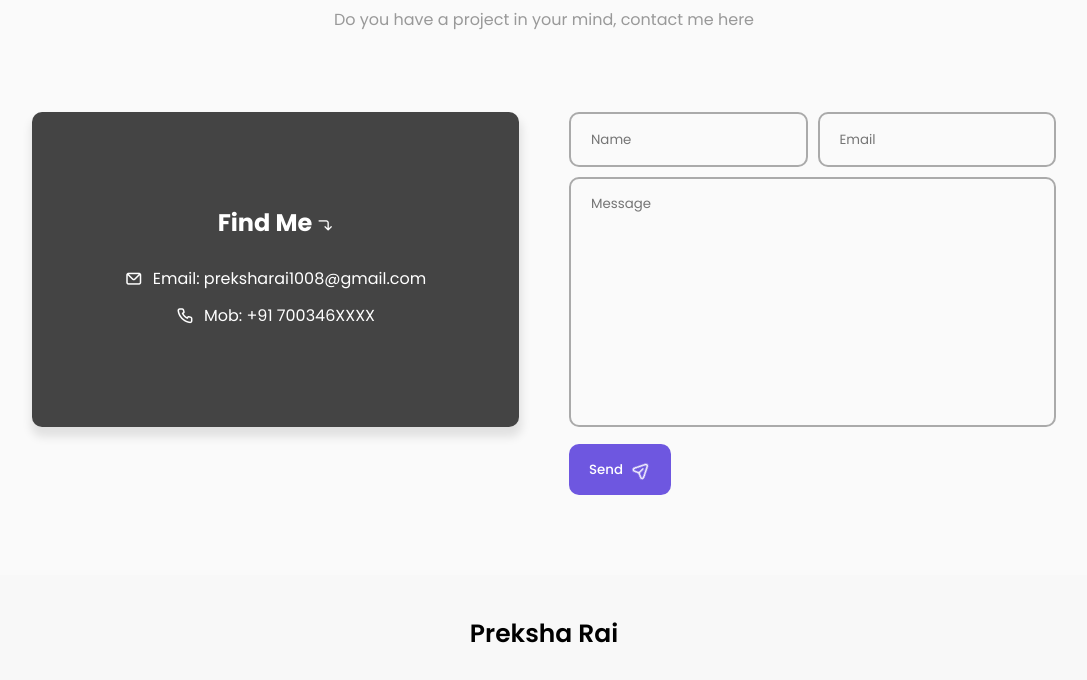
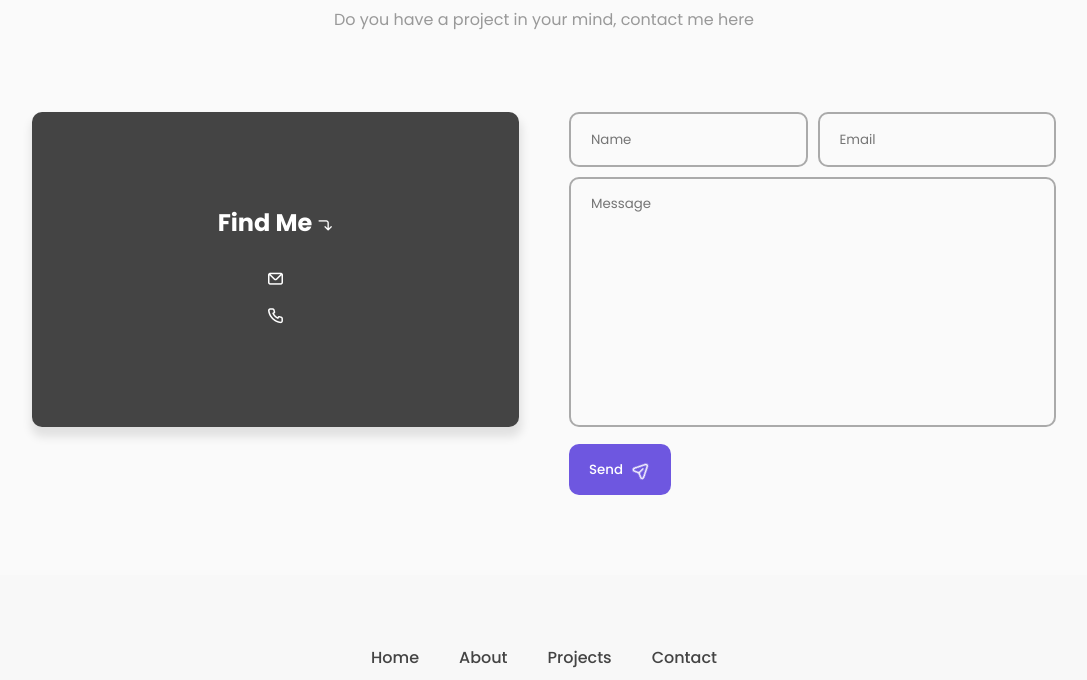
Before and after one commit to abhi-0810/Port, a plain HTML site: page index.html in a window 1280 px wide. Shown: the part 2001-2681 px from the top of the page, without its empty margins (96-1183 px from the left). Drawn offline with nearby package versions, Linux system fonts and the light colour scheme.

Commit message:
Update index.html

```diff
--- a/index.html
+++ b/index.html
@@ -6,13 +6,13 @@
     <link rel="stylesheet" href="https://unicons.iconscout.com/release/v4.0.8/css/line.css">
     <link rel="stylesheet" href="style.css">
     <link rel="shortcut icon" href="" type="image/x-icon">
-    <title>Portfolio | Preksha</title>
+    <title>Portfolio</title>
 </head>
 <body>
    <div class="container">
       <nav id="header">
         <div class="nav-logo">
-            <p class="nav-name">Preksha Rai</p>
+            <p class="nav-name"></p>
         </div>
         <div class="nav-menu" id="myNavMenu">
             <ul class="nav_menu_list">
@@ -132,8 +132,8 @@
              <div class="col">
                 <div class="contact-info">
                     <h2>Find Me <i class="uil uil-corner-right-down"></i></h2>
-                    <p><i class="uil uil-envelope"></i> Email: preksharai1008@gmail.com</p>
-                    <p><i class="uil uil-phone"></i> Mob: +91 700346XXXX</p>
+                    <p><i class="uil uil-envelope"></i></p>
+                    <p><i class="uil uil-phone"></i></p>
                 </div>
              </div>
              <div class="col">
@@ -155,7 +155,7 @@
     </main>
     <footer>
         <div class="top-footer">
-            <p>Preksha Rai</p>
+            <p></p>
         </div>
         <div class="middle-footer">
             <ul class="footer-menu">
@@ -180,7 +180,7 @@
             <div class="icon"><i class="uil uil-github-alt"></i></div>
         </div>
         <div class="bottom-footer">
-            <p>Copyright &copy; <a href="#home" style="text-decoration: none;">Preksha Rai</a> - All rights reserved</p>
+            <p>Copyright &copy; <a href="#home" style="text-decoration: none;"></a> - All rights reserved</p>
         </div>
     </footer>
     </div>
```
